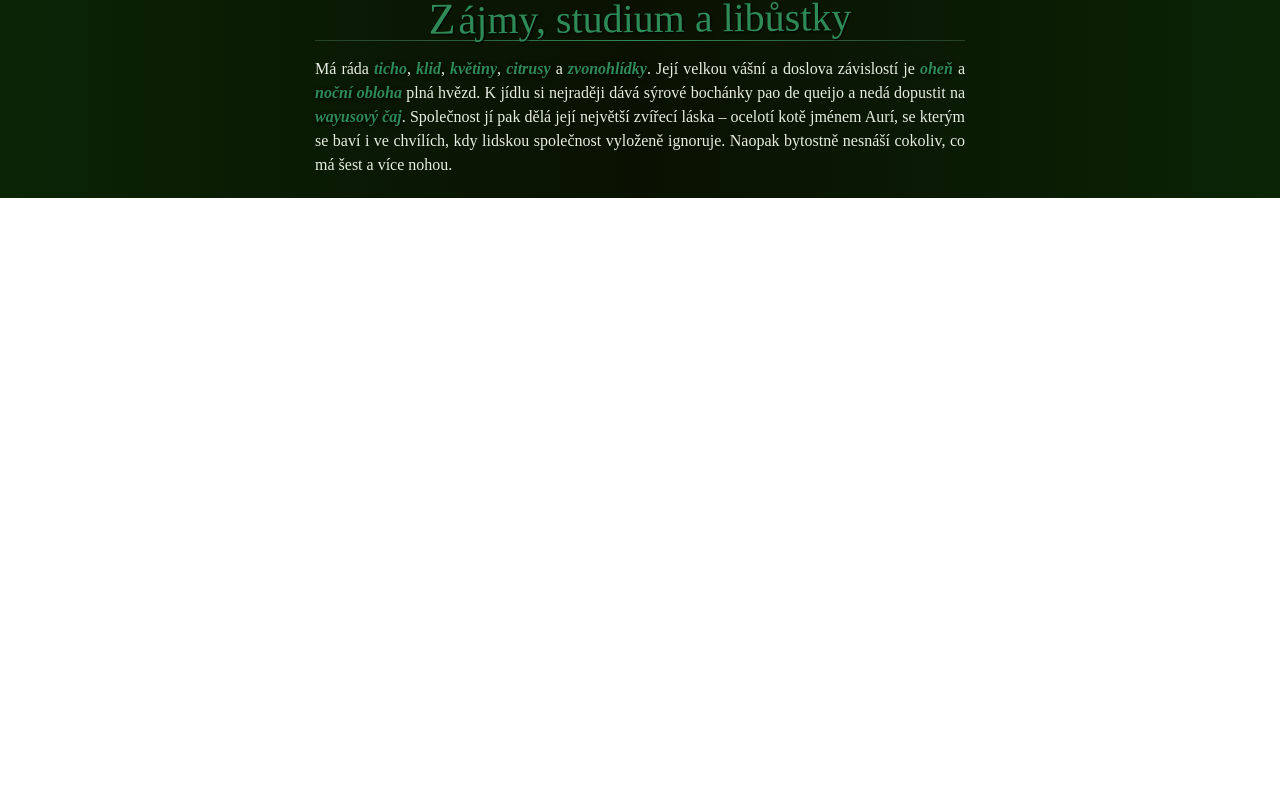
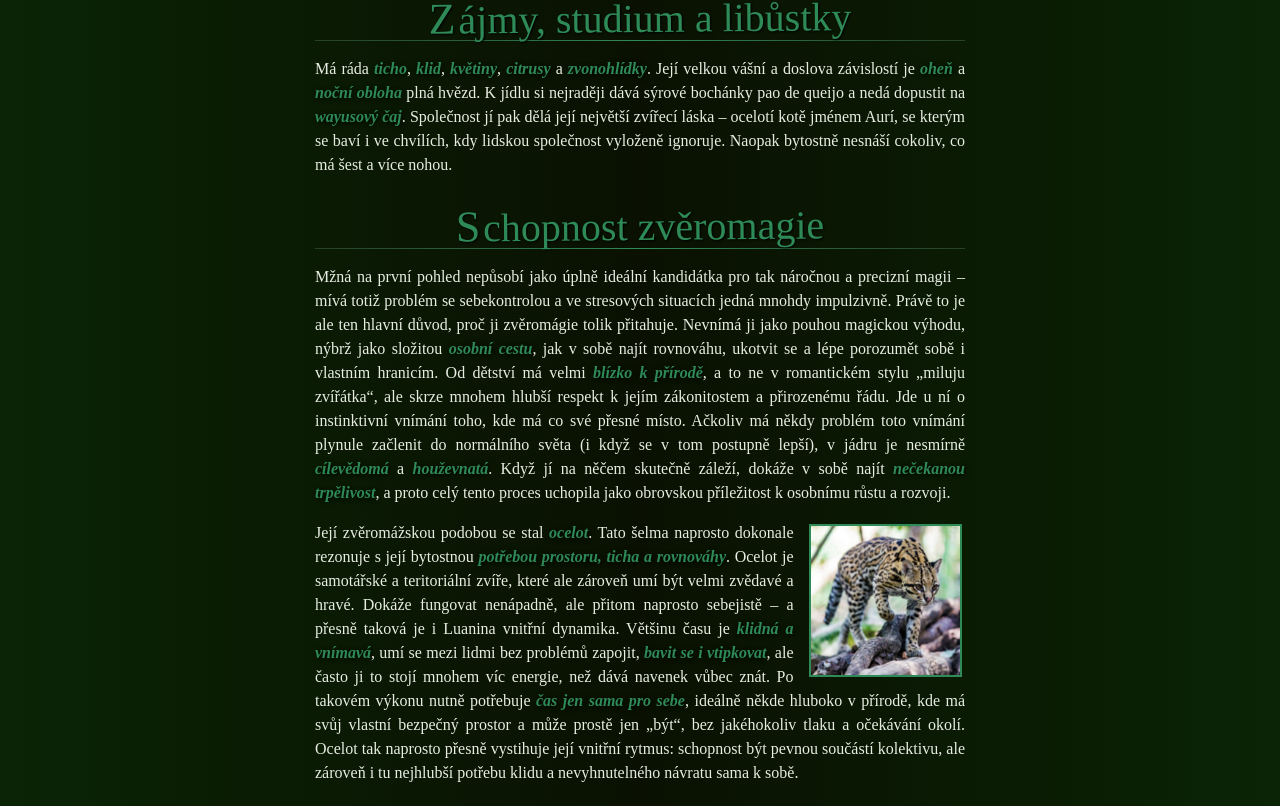
Before and after one commit to TKoritakova/casstellobruxxo, a React (Vite) app: page /#/luana-mariana-almeida-soares in a window 1280 px wide. Shown: the part 1597-2403 px from the top of the page. Before the commit the page ends 1795 px from the top, so only its background shows below. Built offline with nearby package versions, Linux system fonts and the light colour scheme; a web font is replaced by a local one.

Commit message:
luana animagus

```diff
--- a/src/pages/postavy/LuanaMarianaAlmeidaSoares.jsx
+++ b/src/pages/postavy/LuanaMarianaAlmeidaSoares.jsx
@@ -1,6 +1,8 @@
 import React from 'react'
 
 import lu from '../../img/medailonky/luana_mariana_almeida_soares_01.png';
+
+import ocelot from '../../img/medailonky/ocelot_luana_02.jpg';
 
 const LuanaMarianaAlmeidaSoares = () => (
   <div>
@@ -72,6 +74,15 @@ const LuanaMarianaAlmeidaSoares = () => (
       </p>
 
 
+      <h2>Schopnost zvěromagie</h2>
+      <hr />
+      <p>Mžná na první pohled nepůsobí jako úplně ideální kandidátka pro tak náročnou a precizní magii – mívá totiž problém se sebekontrolou a ve stresových situacích jedná mnohdy impulzivně. Právě to je ale ten hlavní důvod, proč ji zvěromágie tolik přitahuje. Nevnímá ji jako pouhou magickou výhodu, nýbrž jako složitou <span className="text-highlighter">osobní cestu</span>, jak v sobě najít rovnováhu, ukotvit se a lépe porozumět sobě i vlastním hranicím. Od dětství má velmi <span className="text-highlighter">blízko k přírodě</span>, a to ne v romantickém stylu „miluju zvířátka“, ale skrze mnohem hlubší respekt k jejím zákonitostem a přirozenému řádu. Jde u ní o instinktivní vnímání toho, kde má co své přesné místo. Ačkoliv má někdy problém toto vnímání plynule začlenit do normálního světa (i když se v tom postupně lepší), v jádru je nesmírně <span className="text-highlighter">cílevědomá</span> a <span className="text-highlighter">houževnatá</span>. Když jí na něčem skutečně záleží, dokáže v sobě najít <span className="text-highlighter">nečekanou trpělivost</span>, a proto celý tento proces uchopila jako obrovskou příležitost k osobnímu růstu a rozvoji.</p>
+
+      <img src={ocelot} className='img-in-text img-in-text-right'/>
+
+      <p>Její zvěromážskou podobou se stal <span className="text-highlighter">ocelot</span>. Tato šelma naprosto dokonale rezonuje s její bytostnou <span className="text-highlighter">potřebou prostoru, ticha a rovnováhy</span>. Ocelot je samotářské a teritoriální zvíře, které ale zároveň umí být velmi zvědavé a hravé. Dokáže fungovat nenápadně, ale přitom naprosto sebejistě – a přesně taková je i Luanina vnitřní dynamika. Většinu času je <span className="text-highlighter">klidná a vnímavá</span>, umí se mezi lidmi bez problémů zapojit, <span className="text-highlighter">bavit se i vtipkovat</span>, ale často ji to stojí mnohem víc energie, než dává navenek vůbec znát. Po takovém výkonu nutně potřebuje <span className="text-highlighter">čas jen sama pro sebe</span>, ideálně někde hluboko v přírodě, kde má svůj vlastní bezpečný prostor a může prostě jen „být“, bez jakéhokoliv tlaku a očekávání okolí. Ocelot tak naprosto přesně vystihuje její vnitřní rytmus: schopnost být pevnou součástí kolektivu, ale zároveň i tu nejhlubší potřebu klidu a nevyhnutelného návratu sama k sobě.</p>
+
+
   </div>
 )
 
```
Also changed, not shown: src/img/medailonky/ocelot_luana.jpg (added), src/img/medailonky/ocelot_luana_02.jpg (added).
